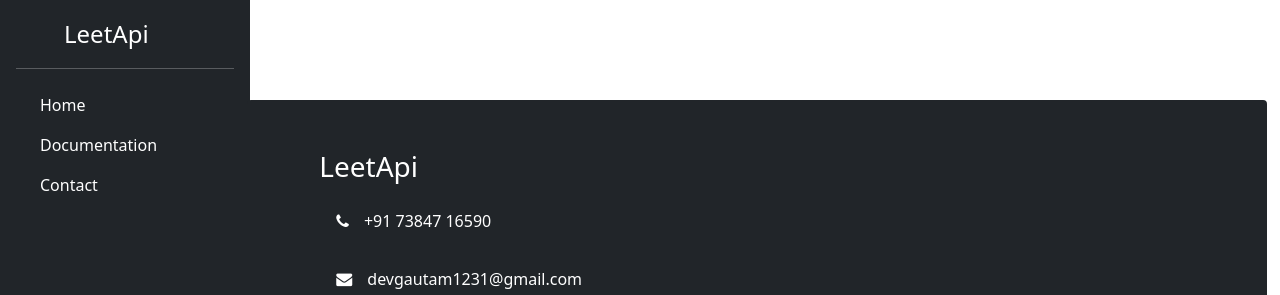
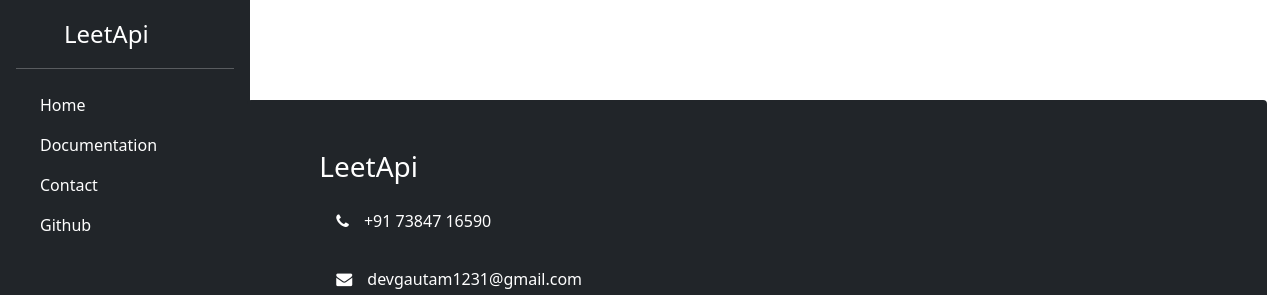
Before and after one commit to DevGautam2000/leetcode-api, a website: page views/contact.html in a window 1280 px wide. Shown: the top 295 px of the page. Drawn offline with nearby package versions, Linux system fonts and the light colour scheme.

Commit message:
added bug fixes

```diff
--- a/views/contact.html
+++ b/views/contact.html
@@ -118,6 +118,7 @@
                                 class="ms-2">Home</span> </a> </li>
                     <li> <a href="/docs" class="nav-link text-white"> <span class="ms-2">Documentation</span> </a> </li>
                     <li> <a href="/contact" class="nav-link text-white"> <span class="ms-2">Contact</span> </a> </li>
+                    <li> <a href="https://github.com/devgautam2000/leetcode-api" class="nav-link text-white"> <span class="ms-2">Github</span> </a> </li>
                 </ul>
                 <hr>
                 <small>2022 &copy;Gautam Chandra Saha</small>
```
Also changed, not shown: views/documentation.html (+1 -0 lines), views/index.html (+1 -0 lines).
